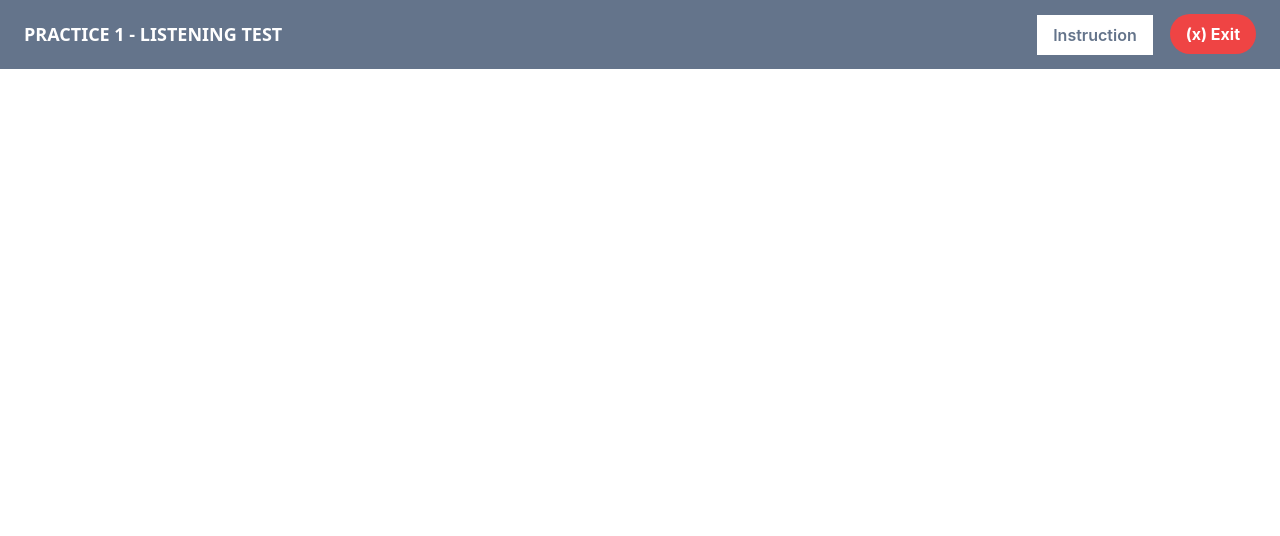
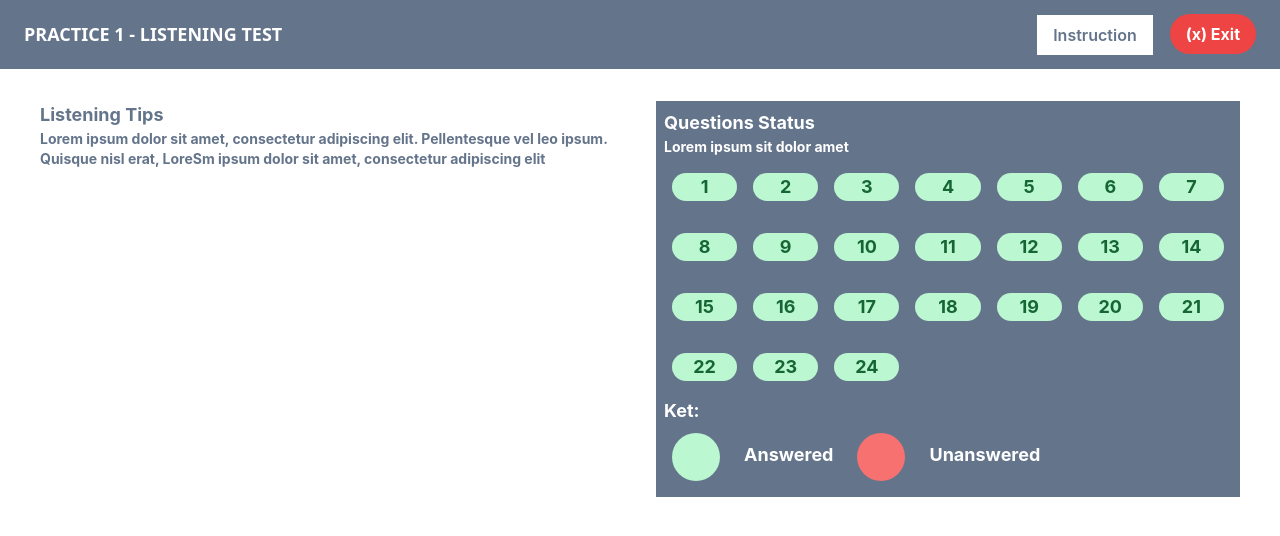
Before and after one commit to salsabilaathika-97/challenge-kobi, a React (Create React App) app: page / in a window 1280 px wide. Shown: the top 536 px of the page. Built offline with nearby package versions, Linux system fonts and the light colour scheme.

Commit message:
create questions status and listening tips in dashboard page

```diff
--- /dev/null
+++ b/src/const/StaticData.js
@@ -0,0 +1,7 @@
+const QuestionStatus = [
+    '1', '2', '3', '4', '5', '6', '7', '8',
+    '9','10','11','12','13','14','15','16',
+    '17','18','19','20','21','22','23','24'
+]
+
+export {QuestionStatus}
--- a/src/pages/Dashboard.js
+++ b/src/pages/Dashboard.js
@@ -1,10 +1,40 @@
 import react from "react";
 import Navbar from "../components/Navbar/Navbar";
+import { QuestionStatus } from "../const/StaticData";
 
 const Dashboard = () => {
     return (
         <div>
             <Navbar />
+            <div class="grid grid-cols-2 gap-8 my-8 mx-10">
+                <div class="text-lg text-slate-500 font-bold">
+                    Listening Tips
+                    <p class = "text-sm text-slate-">Lorem ipsum dolor sit amet, consectetur adipiscing elit. Pellentesque vel leo ipsum. Quisque nisl erat, LoreSm ipsum dolor sit amet, consectetur adipiscing elit</p>
+                </div>
+
+                <div class="bg-slate-500 p-2 text-lg text-white font-bold">
+                    Questions Status
+                    <div class="text-white text-sm">
+                        Lorem ipsum sit dolor amet
+                    </div>
+                    <div class="grid grid-cols-7">
+                        {
+                            QuestionStatus.map((item) => (
+                                <button class="my-4 mx-2 rounded-full bg-green-200 active:bg-red-200 text-green-800 active:text-red-800 text-center">
+                                    {item}
+                                </button>
+                            ))
+                        }
+                    </div>
+                    <div>
+                        Ket:
+                        <div class = "flex flex-row">
+                        <div class="w-12 h-12 m-2 bg-green-200 rounded-full"></div><p class = "m-2 p-2">Answered</p>
+                        <div class="w-12 h-12 m-2 bg-red-400 rounded-full"></div><p class = "m-2 p-2">Unanswered</p>
+                        </div>
+                    </div>
+                </div>
+            </div>
         </div>
     )
 }
```
